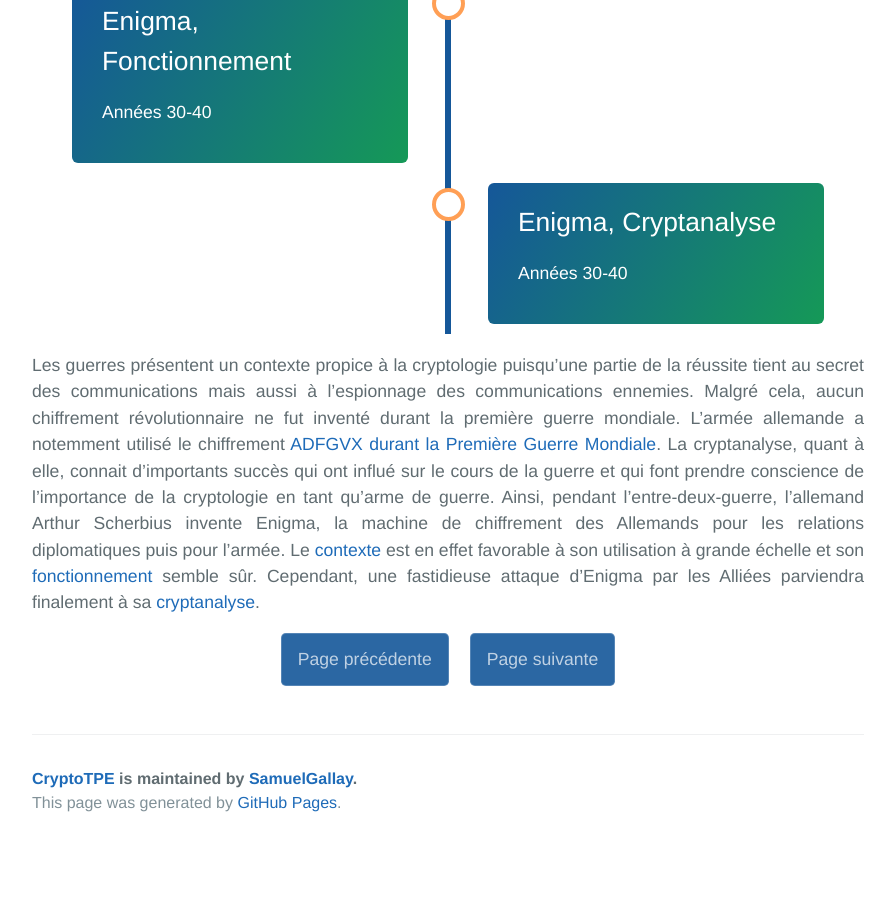
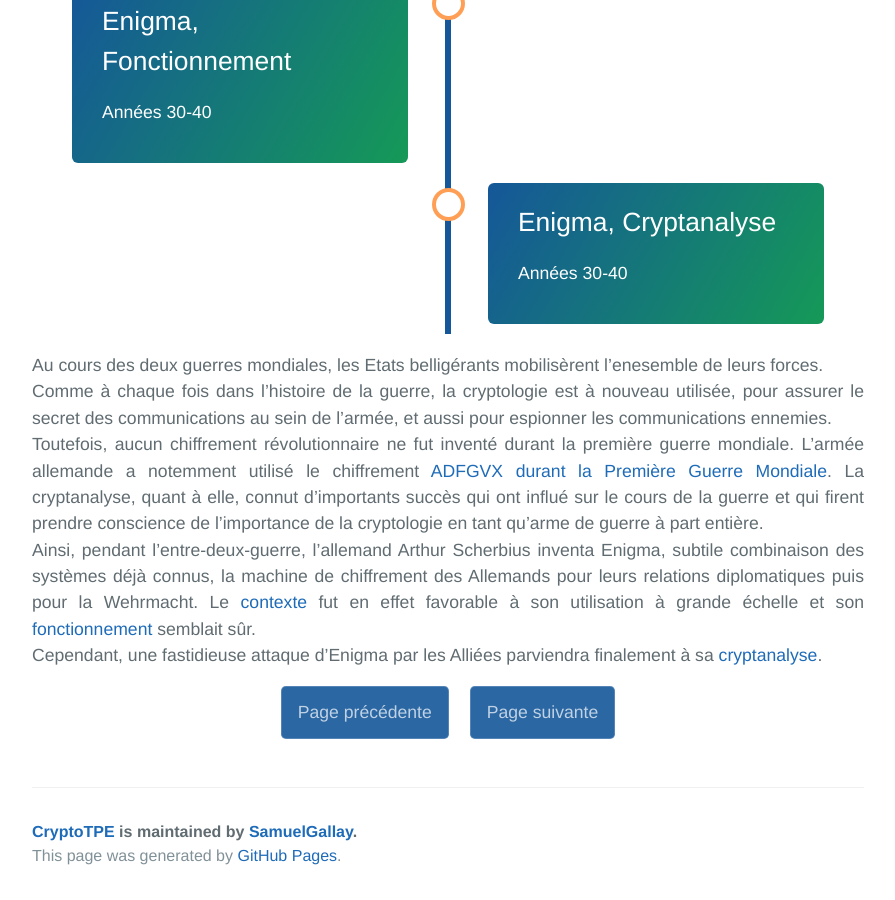
Before and after one commit to SamuelGallay/CryptoTPE, a Jekyll site: the page built from pages/3_Guerres/0_index.md, in a window 1280 px wide and 900 px high, scrolled down 780 px. Shown: the whole window, without its empty margins (192-1087 px from the left). Built offline with Jekyll 4.4.1, drawn with Linux system fonts in a browser that asks for light colours; our own code applies the rules of GitHub Pages for plain Markdown files; before the commit the page ends 1627 px from its top, so only the background shows below that.

Commit message:
Update 0_index.md

```diff
--- a/pages/3_Guerres/0_index.md
+++ b/pages/3_Guerres/0_index.md
@@ -47,5 +47,8 @@ suivante: /internet/
 
 </div>
 
-
-Les guerres présentent un contexte propice à la cryptologie puisqu'une partie de la réussite tient au secret des communications mais aussi à l'espionnage des communications ennemies. Malgré cela, aucun chiffrement révolutionnaire ne fut inventé durant la première guerre mondiale. L'armée allemande a notemment utilisé le chiffrement [ADFGVX durant la Première Guerre Mondiale]({{ "/adfgvx/" | relative_url }}). La cryptanalyse, quant à elle, connait d'importants succès qui ont influé sur le cours de la guerre et qui font prendre conscience de l'importance de la cryptologie en tant qu'arme de guerre. Ainsi, pendant l'entre-deux-guerre, l'allemand Arthur Scherbius invente Enigma, la machine  de  chiffrement  des  Allemands  pour  les  relations  diplomatiques  puis  pour  l’armée. Le [contexte]({{ "/enigma-contexte/" | relative_url }}) est en effet favorable à son utilisation à grande échelle et son [fonctionnement]({{ "/enigma-fonctionnement/" | relative_url }}) semble sûr. Cependant, une fastidieuse attaque d'Enigma par les Alliées parviendra finalement à sa [cryptanalyse]({{ "/enigma-cryptanalyse/" | relative_url }}).
+Au cours des deux guerres mondiales, les Etats belligérants mobilisèrent l'enesemble de leurs forces. \\
+Comme à chaque fois dans l'histoire de la guerre, la cryptologie est à nouveau utilisée, pour assurer le secret des communications au sein de l'armée, et aussi pour espionner les communications ennemies. \\
+Toutefois, aucun chiffrement révolutionnaire ne fut inventé durant la première guerre mondiale. L'armée allemande a notemment utilisé le chiffrement [ADFGVX durant la Première Guerre Mondiale]({{ "/adfgvx/" | relative_url }}). La cryptanalyse, quant à elle, connut d'importants succès qui ont influé sur le cours de la guerre et qui firent prendre conscience de l'importance de la cryptologie en tant qu'arme de guerre à part entière. \\
+Ainsi, pendant l'entre-deux-guerre, l'allemand Arthur Scherbius inventa Enigma, subtile combinaison des systèmes déjà connus, la machine  de  chiffrement  des  Allemands  pour  leurs  relations  diplomatiques  puis  pour la Wehrmacht. Le [contexte]({{ "/enigma-contexte/" | relative_url }}) fut en effet favorable à son utilisation à grande échelle et son [fonctionnement]({{ "/enigma-fonctionnement/" | relative_url }}) semblait sûr. \\
+Cependant, une fastidieuse attaque d'Enigma par les Alliées parviendra finalement à sa [cryptanalyse]({{ "/enigma-cryptanalyse/" | relative_url }}).
```
